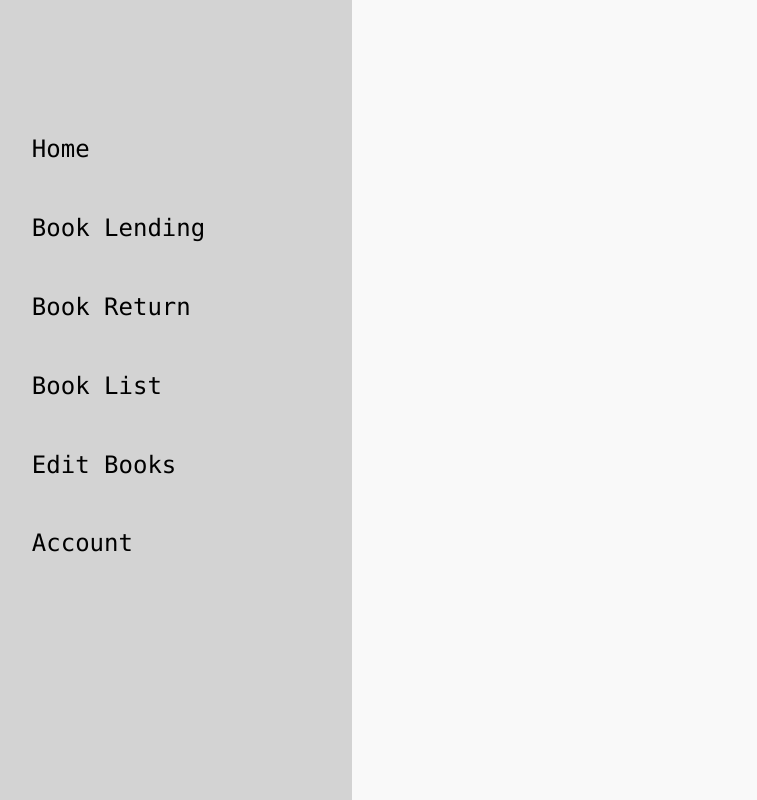
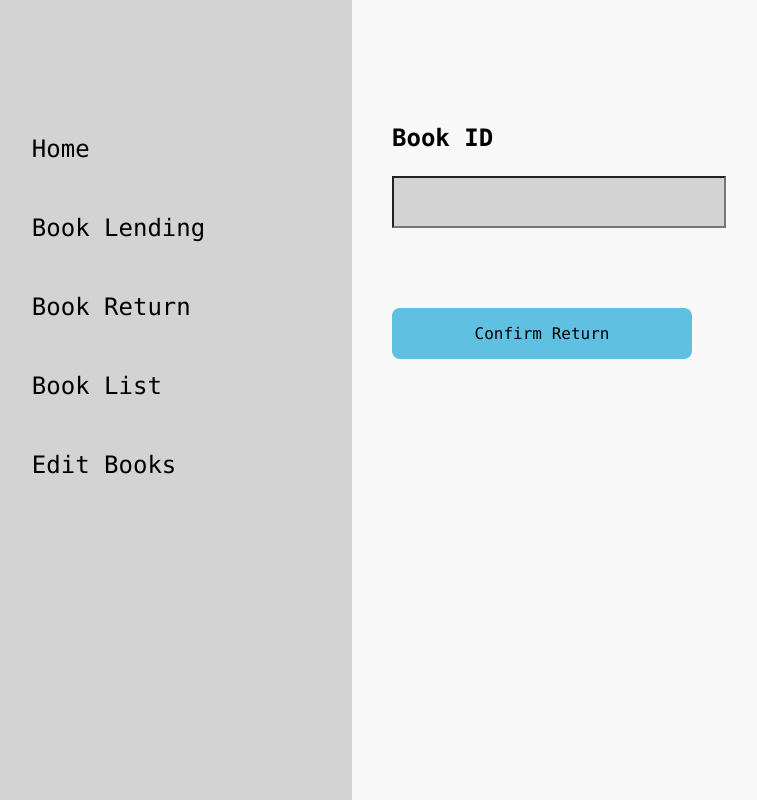
Before and after one commit to emerennovena/library-management-app, a React (Vite) app: page /return in a window 1280 px wide. Shown: the whole page, without its empty margins (48-805 px from the left). Built offline with nearby package versions, Linux system fonts and the light colour scheme.

Commit message:
update bookreturn page

```diff
--- a/package.json
+++ b/package.json
@@ -10,6 +10,7 @@
     "preview": "vite preview"
   },
   "dependencies": {
+    "@mui/material": "^7.3.4",
     "lucide-react": "^0.546.0",
     "react": "^19.1.1",
     "react-dom": "^19.1.1",
--- a/src/App.css
+++ b/src/App.css
@@ -88,3 +88,15 @@
   flex-direction: column;
   display: flex;
 }
+
+.button-lending-position {
+  justify-content: center;
+  text-align: center;
+  border-radius: none;
+  background-color: rgb(95, 192, 225);
+  padding: 15px;
+  width: 300px;
+  font-family: 'Consolas', monospace;
+  margin-top: 40px;
+  margin-left: 240px;
+}
--- a/src/App.tsx
+++ b/src/App.tsx
@@ -1,8 +1,8 @@
-import { useState } from 'react'
 import { BrowserRouter as Router, Routes, Route, Link} from 'react-router-dom'
 import readingImage from './assets/reading.svg'
 import './App.css'
 import BookLending from './pages/BookLending'
+import BookReturn from './pages/BookReturn'
 
 function App() {
 
@@ -19,13 +19,13 @@ function App() {
         <button className="nav-button">Book Lending</button>
         </Link>
         <br/>
+        <Link to="/return">
         <button className='nav-button'>Book Return</button>
+        </Link>
         <br/>
         <button className='nav-button'>Book List</button>
         <br/>
         <button className='nav-button'>Edit Books</button>
-        <br/>
-        <button className='nav-button'>Account</button>
         </nav>
       </div>
 
@@ -47,6 +47,7 @@ function App() {
 
 
       <Route path="/lending" element= {<BookLending />} />
+      <Route path="/return" element= {<BookReturn />} />
       </Routes>
       </div>
 
--- a/src/pages/BookLending.tsx
+++ b/src/pages/BookLending.tsx
@@ -1,5 +1,3 @@
-import { LucideScanText } from "lucide-react";
-
 const BookLending = () => {
     return (
         <div className="page-container">
@@ -36,6 +34,8 @@ const BookLending = () => {
             </div>
             </div>
 
+            <button className="button-lending-position">Confirm Loan</button>
+
         </div>
     );
 };
--- /dev/null
+++ b/src/pages/BookReturn.tsx
@@ -0,0 +1,18 @@
+const BookReturn = () => {
+    return (
+        <div className='page-container'>
+        <div className='form-row'>
+            <div className='form-column'>
+            <h2 style={{color: 'black', fontFamily: 'Consolas, monospace'}}>Book ID</h2>
+            <label>
+                <input type="text" className="input-text"/>
+            </label>
+            </div>
+        </div>
+        <button className="button-lending-position" style={{marginLeft: 0}}>Confirm Return</button>
+        </div>
+
+    )
+}
+
+export default BookReturn;
```
Also changed, not shown: 1 other file (tests, documents, lock files or other folders).
